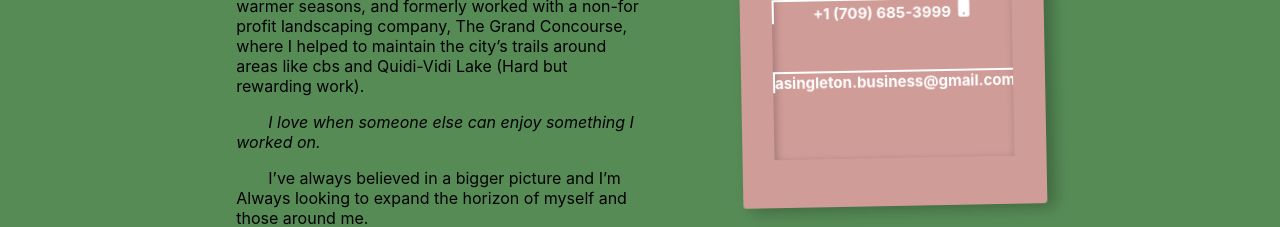
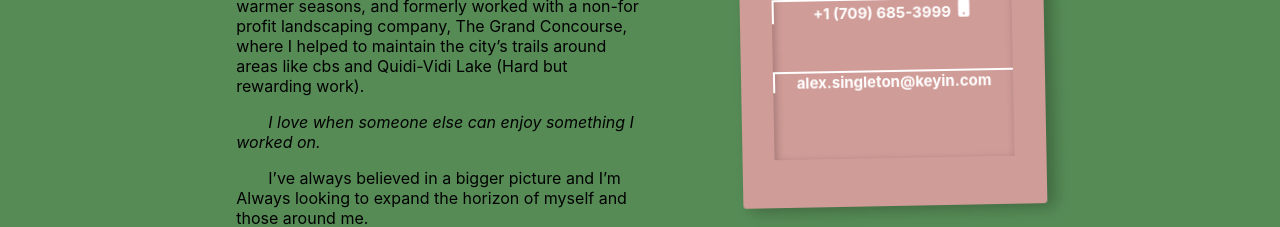
Before and after one commit to Sixsinglebird/portfolio, a React (Create React App) app: page / in a window 1280 px wide. Both pictures are taken after a click on the button "Contact Me". Shown: the part 367-594 px from the top of the page. Built offline with nearby package versions, Linux system fonts and the light colour scheme.

Commit message:
updated ContactInfo

```diff
--- a/src/components/ContactInfo.jsx
+++ b/src/components/ContactInfo.jsx
@@ -21,7 +21,7 @@ const Navigation = () => {
           </h2>
         </div>
         <div>
-          <h2>asingleton.business@gmail.com</h2>
+          <h2>alex.singleton@keyin.com</h2>
         </div>
       </nav>
     </>
```
